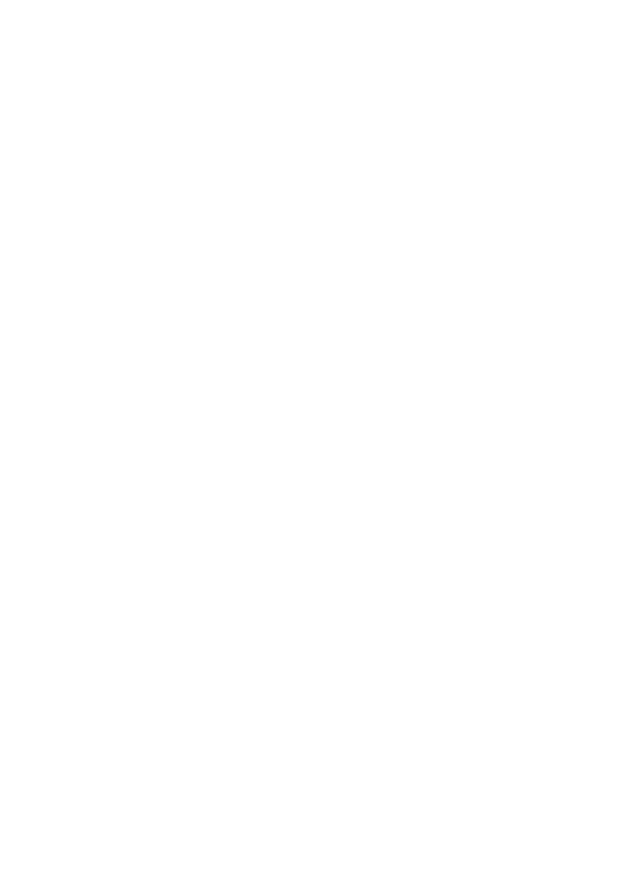
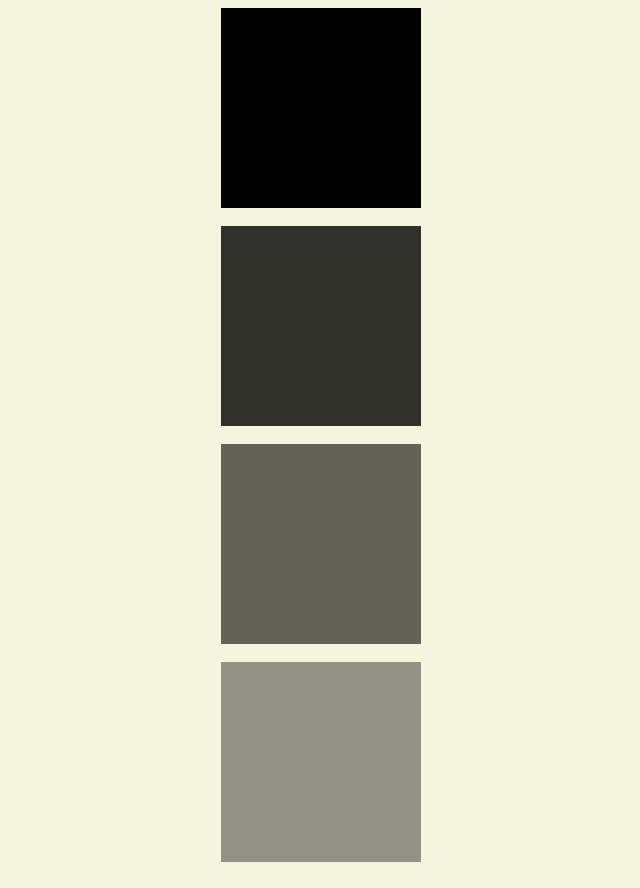
Before and after one commit to omitsumoshi/zadania-CSS, a plain HTML site: page zadanie19.html in a window 1280 px wide. Shown: the whole page, without its empty margins (319-959 px from the left). Before the commit the page ends 800 px from the top, so only its background shows below. Drawn offline with Linux system fonts and the light colour scheme.

Commit message:
Zadanie 19 gotowe

```diff
--- a/zadanie19.css
+++ b/zadanie19.css
@@ -0,0 +1,20 @@
+body {
+    background-color: #f5f5dd;
+}
+div {
+    height: 200px;
+    width: 200px;
+    margin: auto;
+}
+.box1 {
+    background-color: rgba(0, 0, 0, 1);
+}
+.box2 {
+    background-color: rgba(0, 0, 0, 0.8);
+}
+.box3 {
+    background-color: rgba(0, 0, 0, 0.6);
+}
+.box4 {
+    background-color: rgba(0, 0, 0, 0.4);
+}
--- a/zadanie19.html
+++ b/zadanie19.html
@@ -7,6 +7,10 @@
     <link rel="stylesheet" href="zadanie19.css">
 </head>
 <body>
+   <div class="box1"></div><br>
+   <div class="box2"></div><br>
+   <div class="box3"></div><br>
+   <div class="box4"></div><br>
 
 </body>
 </html>
```
